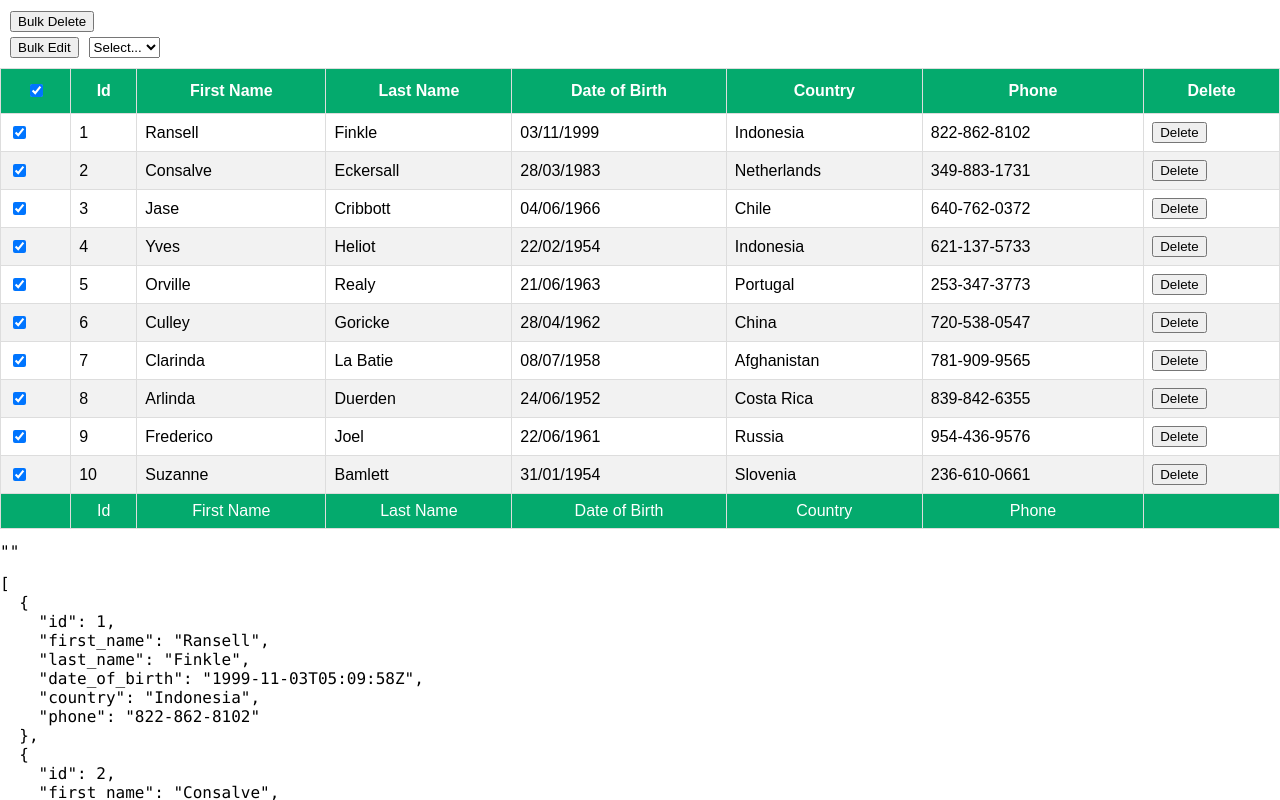
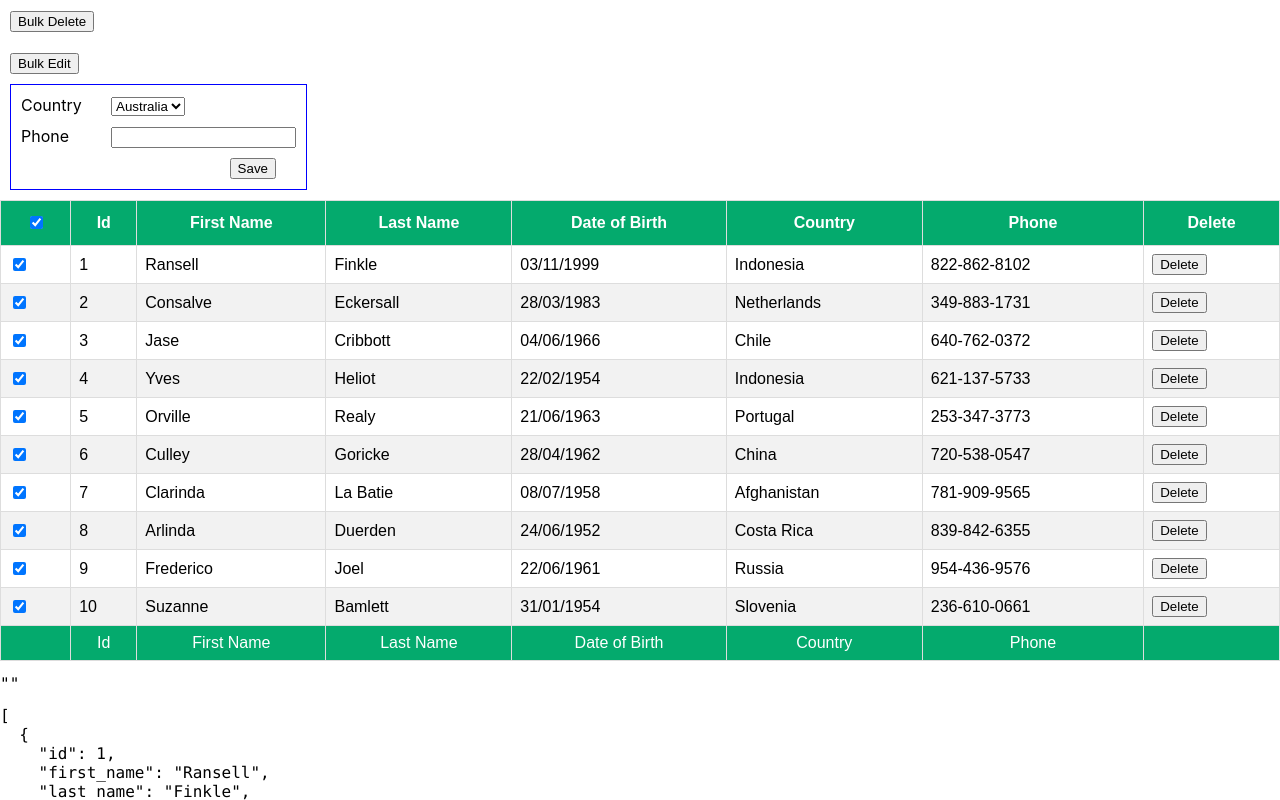
Before and after one commit to neerajg1320/react-table-demo, a React (Create React App) app: page / in a window 1280 px wide. Both pictures are taken after a click on the checkbox 36 px from the left and 22 px from the top of the page. Shown: the top 800 px of the page. Built offline with nearby package versions, Linux system fonts and the light colour scheme; the HTML template or start-up script is replaced by a standard one.

Commit message:
Supported layout for BulkOperations

```diff
--- a/src/components/columns.js
+++ b/src/components/columns.js
@@ -1,5 +1,4 @@
 import { format } from 'date-fns';
-import { ColumnFilter } from "./filter-table/ColumnFilter";
 
 export const COLUMNS = [
   {
@@ -30,13 +29,22 @@ export const COLUMNS = [
     Header: 'Country',
     Footer: 'Country',
     accessor: 'country',
-    bulk: true
+    bulk: true,
+    type: "select",
+    choices: [
+      "Australia",
+      "India",
+      "UK",
+      "US"
+    ]
   },
   {
     Header: 'Phone',
     Footer: 'Phone',
     accessor: 'phone',
-    bulk: true
+    bulk: true,
+    type: "input",
+
   }
 ];
 
--- a/src/components/rows/SelectedRowsEdit.js
+++ b/src/components/rows/SelectedRowsEdit.js
@@ -5,27 +5,67 @@ const SelectedRowsEdit = ({ selectedFlatRows, columns }) => {
 
   useEffect(() => {
     setBulkColumns(columns.filter(col => col.bulk));
-
   }, [columns]);
 
   return (
-    <div style={{display: "flex", flexDirection:"column", gap:"5px", padding:"10px"}}>
+    <div
+        style={{
+          display: "flex",
+          flexDirection:"column",
+          gap:"20px",
+          padding:"10px"
+        }}
+    >
       <div>
         <button>Bulk Delete</button>
       </div>
-      {bulkColumns.length > 0 &&
-        <div style={{display: "flex", flexDirection: "row", gap: "10px"}}>
-          <button>Bulk Edit</button>
-          <select>
-            <option value="">Select...</option>
-            {
-              bulkColumns.map(col => (
-                <option value={col.accessor}>{col.Header}</option>
-              ))
-            }
-          </select>
+
+      {bulkColumns.length > 0 && (
+      <div style={{display:"flex"}}>
+        <div>
+          <div>
+            <button>Bulk Edit</button>
+          </div>
+          <div
+              style={{
+                border: "1px solid blue",
+                marginTop: "10px",
+                padding:"10px",
+                display: "flex",
+                flexDirection:"column",
+                gap:"10px"
+              }}
+          >
+            {/* We can try grid here*/}
+            {bulkColumns.map(col => (
+                <div style={{display:"flex", flexDirection:"row", gap:"10px"}}>
+                  <span style={{width: "80px"}}>{col.Header}</span>
+                  <span>{(col.type === "input") ?
+                      <input type="text"/> :
+                      (col.type === "select") ?
+                      <select>
+                        {col.choices.map(choice => (
+                        <option value={choice}>{choice}</option>
+                        ))}
+                      </select>
+                           :
+                          ""
+                  }</span>
+                </div>
+            ))}
+
+            <div style={{
+              display: "flex",
+              justifyContent:"end",
+              paddingRight: "20px"
+            }}>
+              <button>Save</button>
+            </div>
+          </div>
         </div>
-      }
+      </div>
+      )}
+
     </div>
   );
 }
```
